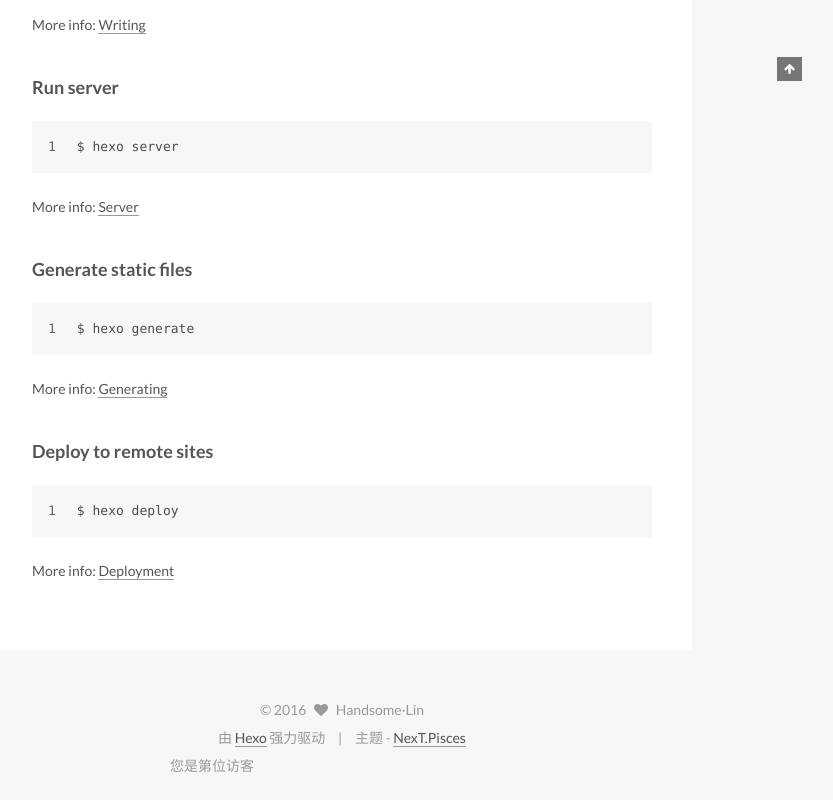
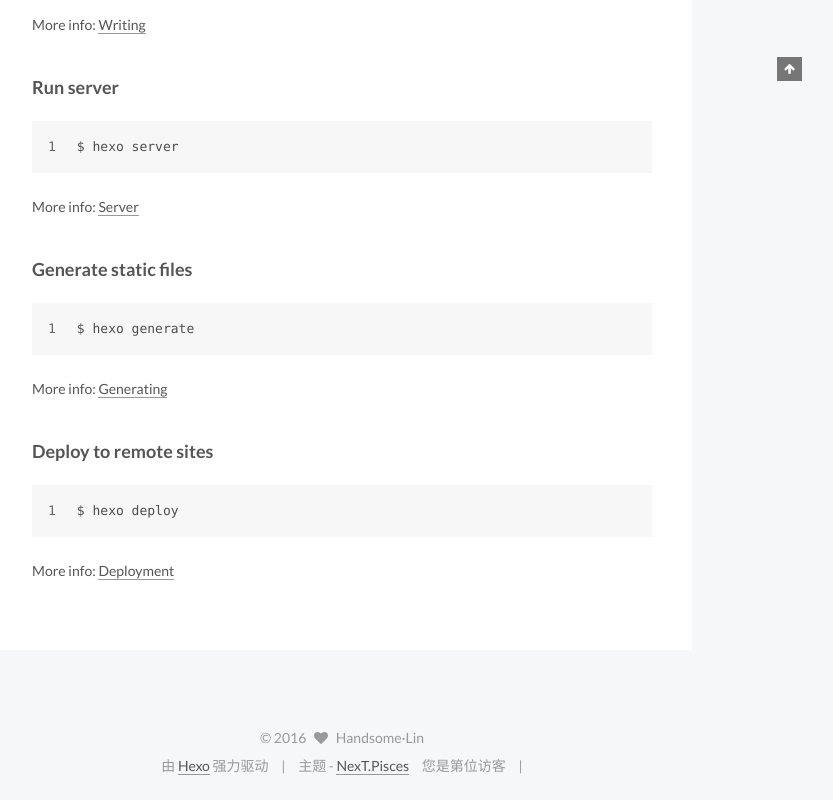
Before and after one commit to handsomeLHZ/handsomeLHZ.github.io, a plain HTML site: page index.html in a window 1280 px wide. Shown: the part 819-1619 px from the top of the page, without its empty margins (428-1261 px from the left). Drawn offline with Linux system fonts and the light colour scheme; some packages are replaced by stand-ins of ours; a script that the page names is missing.

Commit message:
Site updated: 2016-08-30 22:53:05

```diff
--- a/css/main.css
+++ b/css/main.css
@@ -2520,3 +2520,13 @@ body {
     text-align: justify;
   }
 }
+#busuanzi_container_site_pv {
+  display: inline-block;
+}
+#busuanzi_container_site_pv {
+  margin-left: 10px;
+}
+#busuanzi_container_site_pv::after {
+  content: "|";
+  padding-left: 10px;
+}
```
